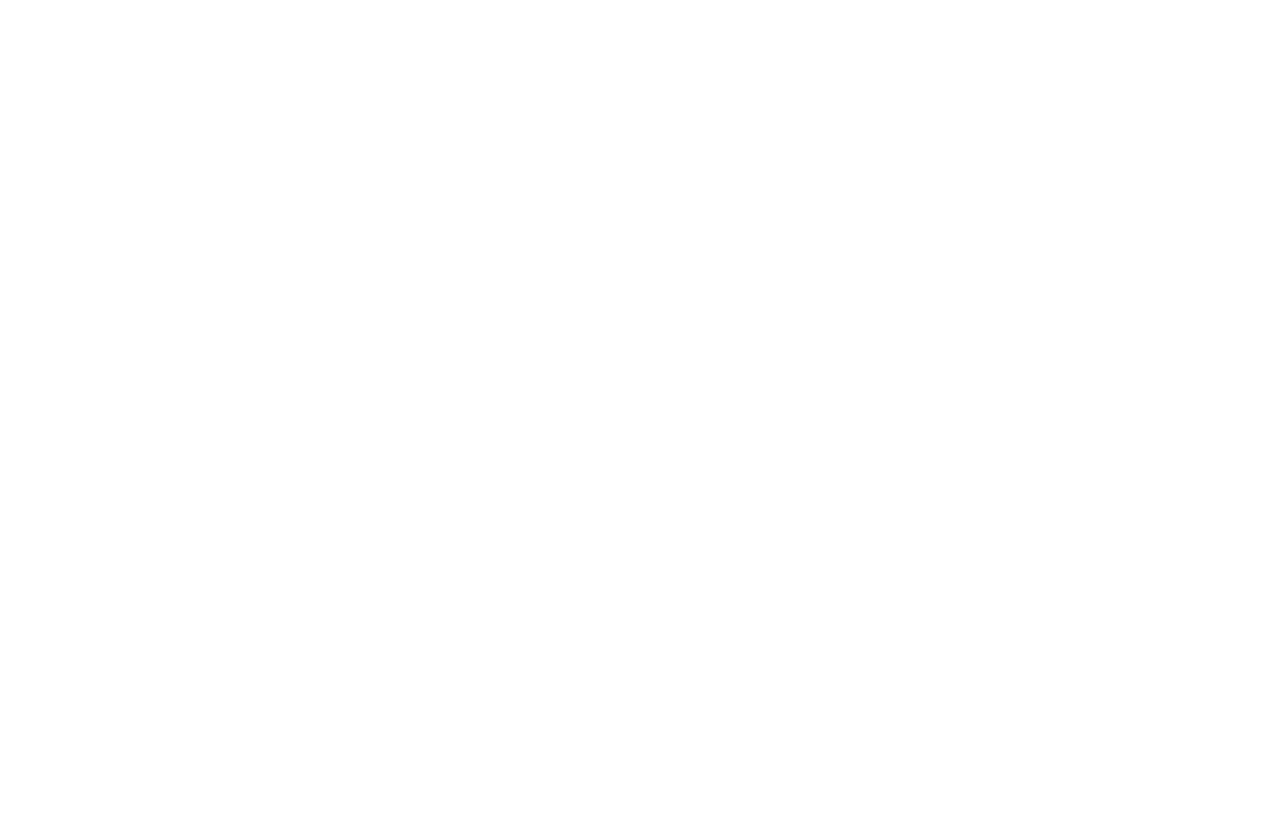
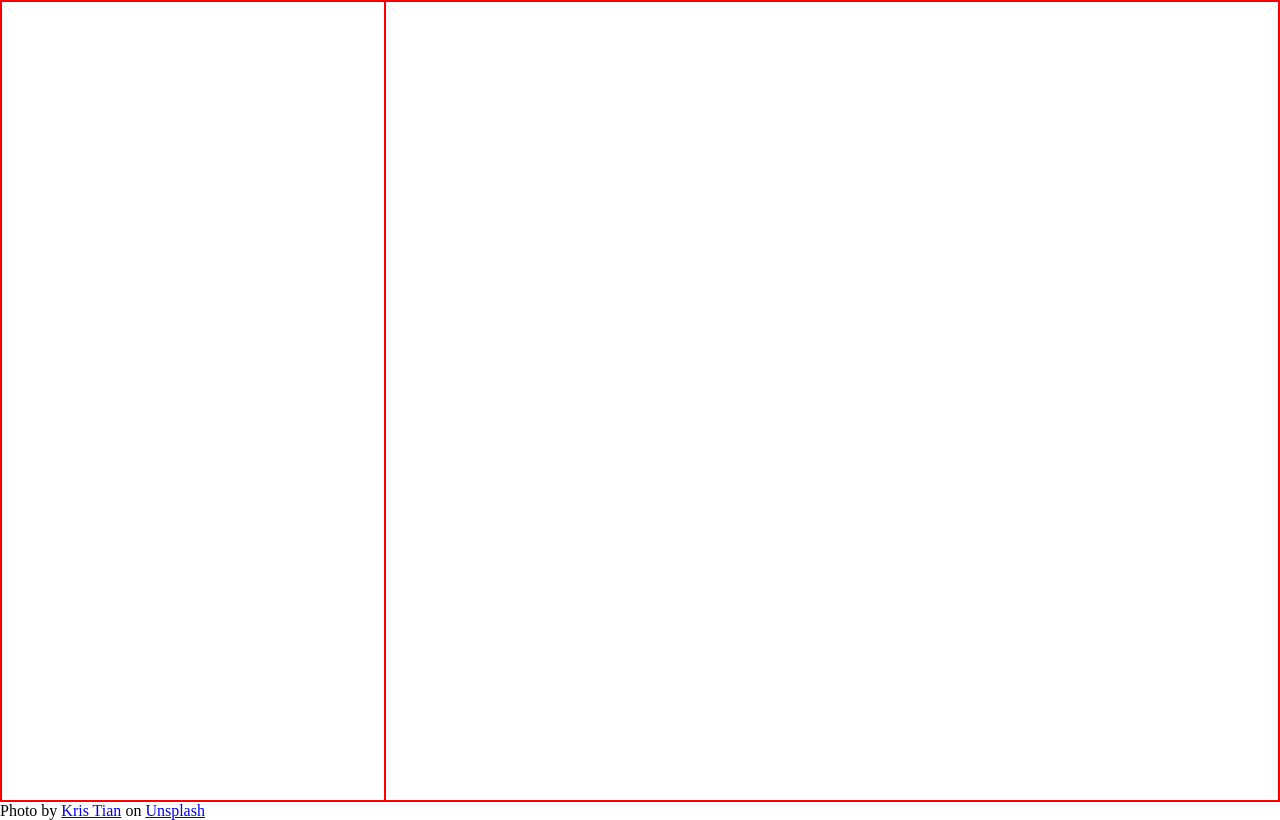
Before and after one commit to adamsaul314/Sign_Up_Form, a plain HTML site: page index.html in a window 1280 px wide. Drawn offline with Linux system fonts and the light colour scheme.

Commit message:
added divs for main content

```diff
--- a/index.html
+++ b/index.html
@@ -8,6 +8,12 @@
     <script src="script.js"></script>
 </head>
 <body>
-
+    <div id="fullDiv">
+        <div class="backgroundImage"></div>
+        <div class="text"></div>
+    </div>
+    <p>
+        Photo by <a href="https://unsplash.com/@kris_tian?utm_content=creditCopyText&utm_medium=referral&utm_source=unsplash">Kris Tian</a> on <a href="https://unsplash.com/photos/a-group-of-chairs-sitting-next-to-each-other-in-a-room-xEVJPp3tkuY?utm_content=creditCopyText&utm_medium=referral&utm_source=unsplash">Unsplash</a>
+    </p>
 </body>
 </html>
--- a/styles.css
+++ b/styles.css
@@ -0,0 +1,22 @@
+#fullDiv {
+    border: 1px solid red;
+    display: flex;
+    height: 100vh;
+
+}
+
+.backgroundImage{
+    width: 30%;
+    border: 1px solid red;
+
+}
+
+.text{
+    width: 70%;
+    border: 1px solid red;
+
+}
+
+*{
+    margin: 0;
+}
```
